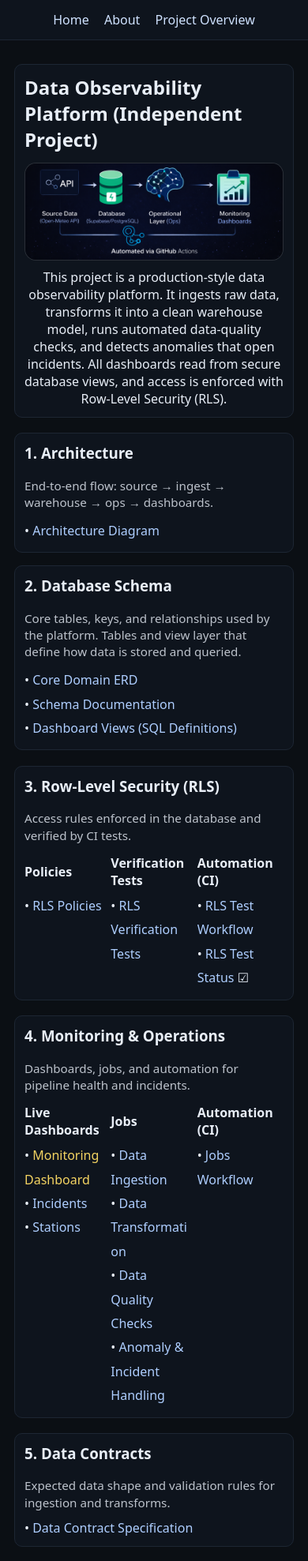
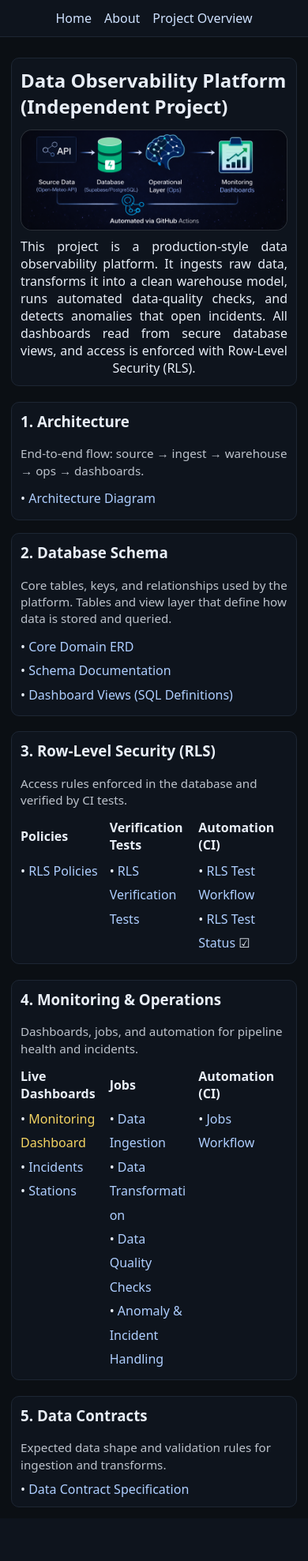
Before and after one commit to aujohn77/data-observability-platform, a Django app: template dop_apps/observability/templates/observability/project_review.html in a window 390 px wide. Shown: the whole page at 79% size. After the commit the page ends 1909 px from the top, so only its background shows below. Run offline with Django 3.2, Linux system fonts and the light colour scheme; the template is opened without the code that fills it, so the values that code supplies are empty.

Commit message:
fix hero banner

```diff
--- a/dop_apps/observability/static/observability/observability.css
+++ b/dop_apps/observability/static/observability/observability.css
@@ -1,8 +1,61 @@
-body{font-family:system-ui,Segoe UI,Arial;margin:0;background:#0b0f14;color:#e8eef7}
-.topbar{display:flex;justify-content:space-between;align-items:center;padding:14px 18px;border-bottom:1px solid #1d2633;background:#0e141d;position:sticky;top:0}
+/* Base */
+*{box-sizing:border-box}
+html{font-size:16px}
+body{
+  font-family:system-ui,Segoe UI,Arial;
+  margin:0;
+  background:#0b0f14;
+  color:#e8eef7;
+}
+
+/* =========================
+   Topbar (single definition, no overrides)
+   Goal: Home/About centered, other links right
+   ========================= */
+.topbar{
+  position:sticky;
+  top:0;
+  z-index:50;
+  padding:0.875rem 1.125rem;                 /* 14px 18px */
+  border-bottom:0.0625rem solid #1d2633;     /* 1px */
+  background:#0e141d;
+  display:block;
+}
+
 .brand{font-weight:700}
-.nav a{color:#cfe2ff;text-decoration:none;margin-left:12px}
-.nav a:hover{text-decoration:underline}
+
+.topbar .nav{
+  width:100%;
+  display:grid;
+  grid-template-columns:1fr auto 1fr;        /* left spacer | center | right */
+  align-items:center;
+  gap:0.75rem;                               /* 12px */
+}
+
+.nav-left{
+  grid-column:2;
+  justify-self:center;
+  display:flex;
+  gap:1.2em;
+  flex-wrap:wrap;                             /* mobile safety */
+}
+
+.nav-right{
+  grid-column:3;
+  justify-self:end;
+  display:flex;
+  gap:1.2em;
+  flex-wrap:wrap;                             /* mobile safety */
+  justify-content:flex-end;
+}
+
+/* links */
+.nav a{
+  color:#cfe2ff;
+  text-decoration:none;
+  margin:0;                                   /* use gap, not margins */
+}
+.nav a:hover{ text-decoration:underline; }
 
 /* Make ALL card links match the nav link color */
 a.link, a.link:visited{
@@ -16,27 +69,59 @@ a.link-monitor:visited{
   color:#f4d462;
 }
 a.link-monitor:hover{
-  text-decoration: underline;
+  text-decoration:underline;
 }
 
+/* Layout */
+.container{
+  max-width:68.75rem;                         /* 1100px */
+  margin:0 auto;
+  padding:1.125rem;                           /* 18px */
+}
 
-.container{max-width:1100px;margin:0 auto;padding:18px}
-.cards{display:grid;grid-template-columns:repeat(auto-fit,minmax(200px,1fr));gap:12px;margin:14px 0 20px}
-.card{border:1px solid #1d2633;background:#0e141d;border-radius:10px;padding:12px}
-.label{opacity:.75;font-size:13px}
-.value{font-size:22px;font-weight:700;margin-top:4px}
-.table{width:100%;border-collapse:collapse;border:1px solid #1d2633;background:#0e141d;border-radius:10px;overflow:hidden}
-.table th,.table td{padding:10px;border-bottom:1px solid #1d2633;text-align:left;font-size:14px}
+.cards{
+  display:grid;
+  grid-template-columns:repeat(auto-fit,minmax(12.5rem,1fr)); /* 200px */
+  gap:0.75rem;                                /* 12px */
+  margin:0.875rem 0 1.25rem;                  /* 14px 0 20px */
+}
+
+.card{
+  border:0.0625rem solid #1d2633;             /* 1px */
+  background:#0e141d;
+  border-radius:0.625rem;                     /* 10px */
+  padding:0.75rem;                            /* 12px */
+}
+
+.label{opacity:.75;font-size:0.8125rem}       /* 13px */
+.value{font-size:1.375rem;font-weight:700;margin-top:0.25rem} /* 22px, 4px */
+
+.table{
+  width:100%;
+  border-collapse:collapse;
+  border:0.0625rem solid #1d2633;             /* 1px */
+  background:#0e141d;
+  border-radius:0.625rem;                     /* 10px */
+  overflow:hidden;
+}
+
+.table th,.table td{
+  padding:0.625rem;                           /* 10px */
+  border-bottom:0.0625rem solid #1d2633;      /* 1px */
+  text-align:left;
+  font-size:0.875rem;                         /* 14px */
+}
 .table th{opacity:.8}
-h1{margin:6px 0 12px}
-h2{margin:18px 0 10px}
 
+h1{margin:0.375rem 0 0.75rem}                 /* 6px 0 12px */
+h2{margin:1.125rem 0 0.625rem}                /* 18px 0 10px */
 
+/* Overview hero + text */
 .overview-hero{
   margin-top:0.8em;
   border-radius:0.9em;
   overflow:hidden;
-  border:1px solid rgba(255,255,255,0.10);
+  border:0.0625rem solid rgba(255,255,255,0.10);
   background:rgba(255,255,255,0.02);
 }
 .overview-hero img{
@@ -45,54 +130,39 @@ h2{margin:18px 0 10px}
   height:auto;
 }
 
-
 .overview-text{
-  max-width: 42em;   /* adjust: 48em, 54em, etc */
-  margin: 0 auto;    /* centers it */
+  max-width:42em;
+  margin:0 auto;
 }
-.overview-text{ text-align: center; }
-
+.overview-text p{
+  margin:0.6em 0 0;
+  text-align:justify;
+  text-align-last:center;
+  hyphens:auto;
+}
 
 /* =========================
-   Topbar (clean, no overrides)
-   Goal: Home/About centered, other links right
+   Mobile optimizations
    ========================= */
+@media (max-width:40rem){ /* ~640px */
+  .topbar{padding:0.75rem 0.875rem}
+  .container{padding:0.875rem}
 
-.topbar{
-  position: sticky;
-  top: 0;
-  z-index: 50;
-  padding: 14px 18px;
-  border-bottom: 1px solid #1d2633;
-  background: #0e141d;
-  display: block;              /* important: NOT flex */
+  /* Stack nav rows so it doesn't overflow */
+  .topbar .nav{
+    grid-template-columns:1fr;
+    justify-items:center;
+  }
+  .nav-left{grid-column:1; justify-self:center; gap:1em}
+  .nav-right{grid-column:1; justify-self:center; gap:1em; justify-content:center}
+
+  /* Allow tables to scroll horizontally on small screens */
+  .table{
+    display:block;
+    overflow-x:auto;
+    -webkit-overflow-scrolling:touch;
+  }
+
+  /* Slightly tighter cards */
+  .card{padding:0.6875rem} /* 11px-ish, keeps feel similar */
 }
-
-.topbar .nav{
-  width: 100%;
-  display: grid;
-  grid-template-columns: 1fr auto 1fr;  /* left spacer | center | right */
-  align-items: center;
-}
-
-.nav-left{
-  grid-column: 2;              /* force into center column */
-  justify-self: center;
-  display: flex;
-  gap: 1.2em;
-}
-
-.nav-right{
-  grid-column: 3;              /* force into right column */
-  justify-self: end;
-  display: flex;
-  gap: 1.2em;
-}
-
-/* links */
-.nav a{
-  color: #cfe2ff;
-  text-decoration: none;
-  margin: 0;                   /* use gap, not margins */
-}
-.nav a:hover{ text-decoration: underline; }
```
